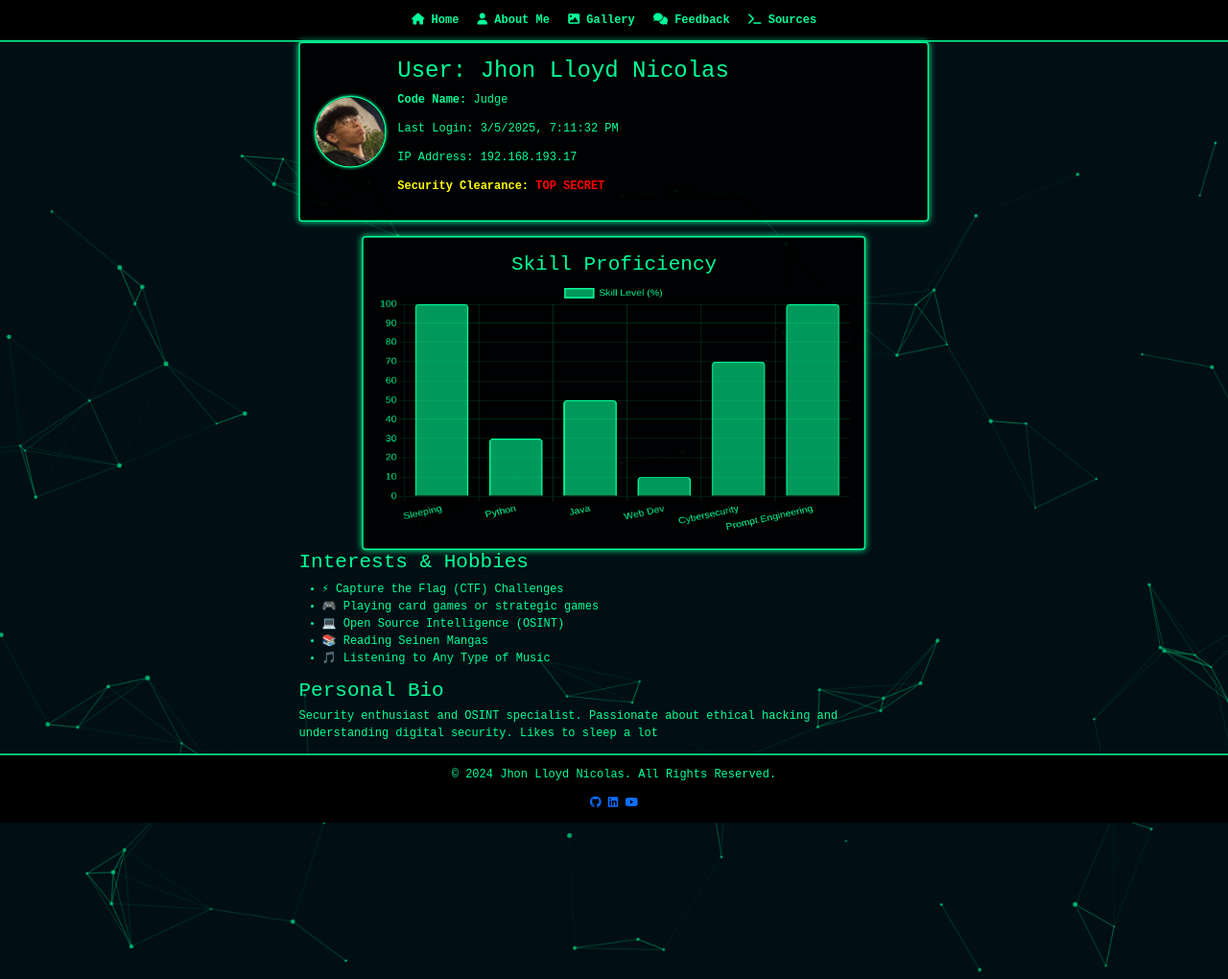
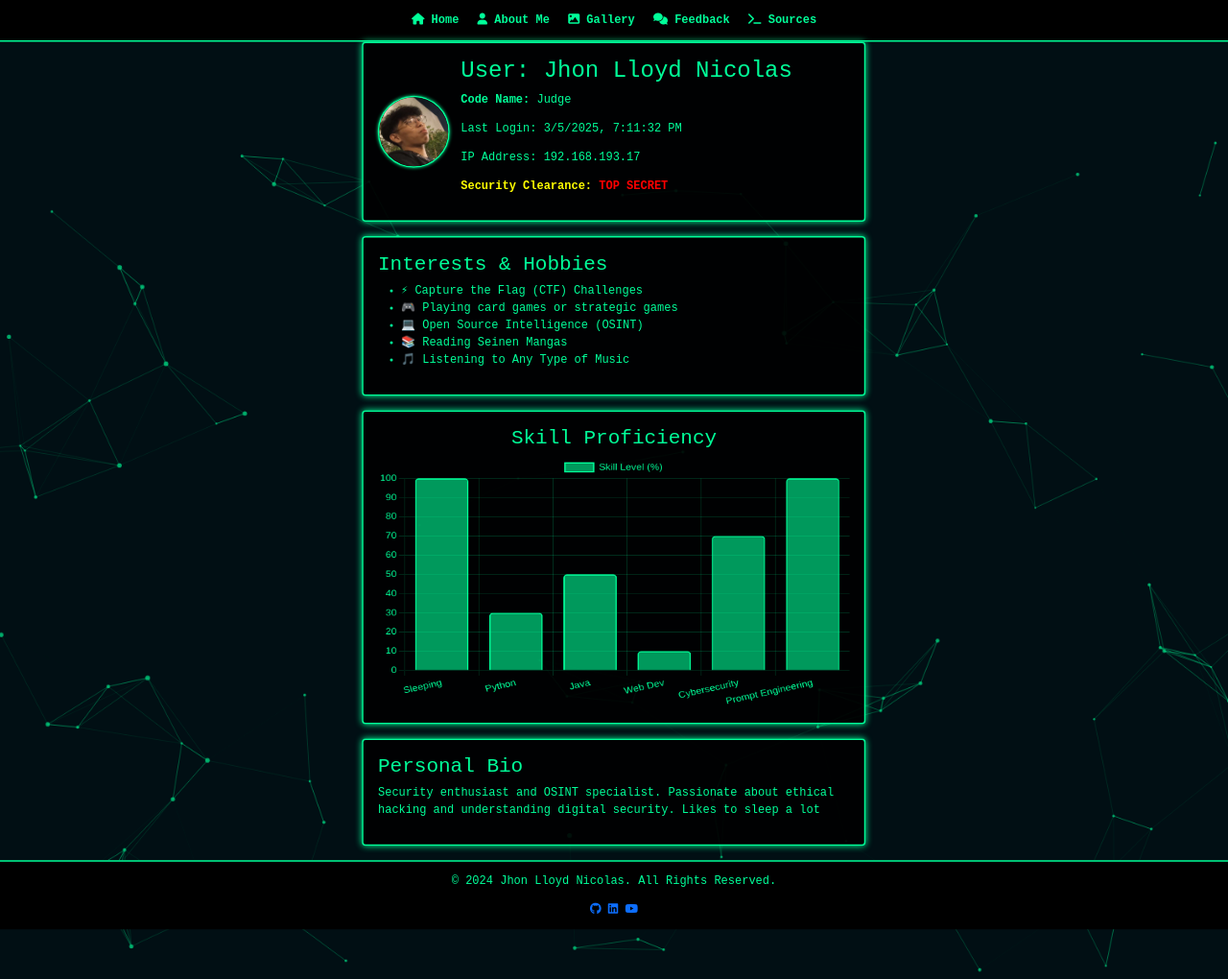
Before and after one commit to Judge09/webprog-ss231-finals, a Flask app: page /about in a window 1280 px wide; the page is wider, and only the part inside the window is pictured. Shown: that part at 96% size. Run offline with Flask 3, Linux system fonts and the light colour scheme.

Commit message:
fixed about

```diff
--- a/flask_vue_project/static/css/about.css
+++ b/flask_vue_project/static/css/about.css
@@ -42,7 +42,10 @@ body {
     border-radius: 5px;
     box-shadow: 0 0 10px #00ff99;
     margin-bottom: 20px;
+    max-width: 700px; /* Match chart-section */
+    margin: auto; /* Center it */
 }
+
 
 /* Profile Image */
 .profile-pic {
@@ -156,3 +159,14 @@ html, body {
     pointer-events: none;
     opacity: 0.8;
 }
+
+.bio, .hobbies {
+    max-width: 700px;
+    background: rgba(0, 0, 0, 0.9);
+    border: 2px solid #00ff99;
+    padding: 20px;
+    border-radius: 5px;
+    box-shadow: 0 0 10px #00ff99;
+    margin: 20px auto; /* Center it */
+    text-align: left; /* Align text to the left */
+}
--- a/flask_vue_project/templates/about.html
+++ b/flask_vue_project/templates/about.html
@@ -39,11 +39,7 @@
 
         </div>
 
-        <!-- Skills & Tools Chart -->
-        <div class="chart-section">
-            <h3>Skill Proficiency</h3>
-            <canvas id="skillsChart"></canvas>
-        </div>
+
 
         <!-- Hobbies Section -->
         <div class="hobbies">
@@ -57,11 +53,19 @@
             </ul>
         </div>
 
+        <!-- Skills & Tools Chart -->
+        <div class="chart-section">
+            <h3>Skill Proficiency</h3>
+            <canvas id="skillsChart"></canvas>
+        </div>
+
         <!-- Bio Section -->
         <div class="bio">
             <h3>Personal Bio</h3>
             <p id="typed-bio"></p>
         </div>
+
+
     </main>
 
 
```
